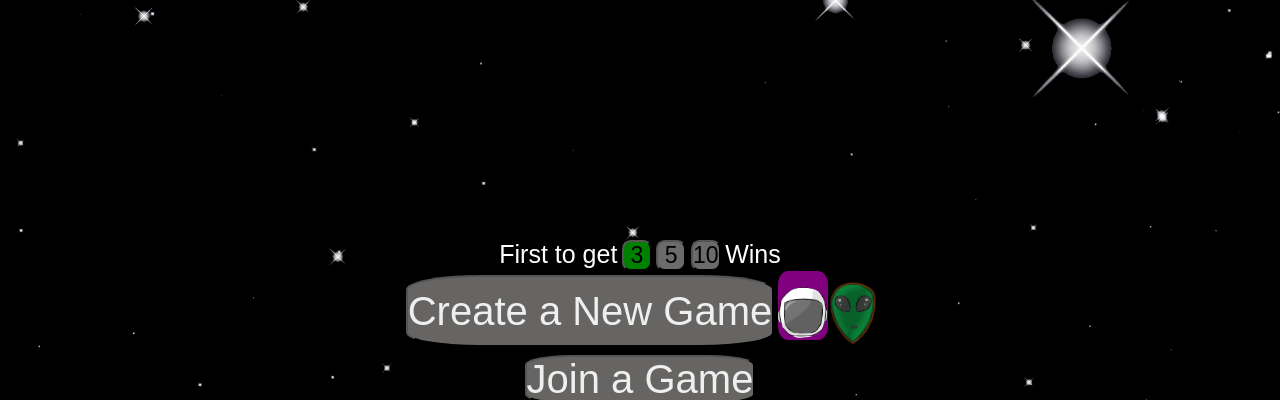
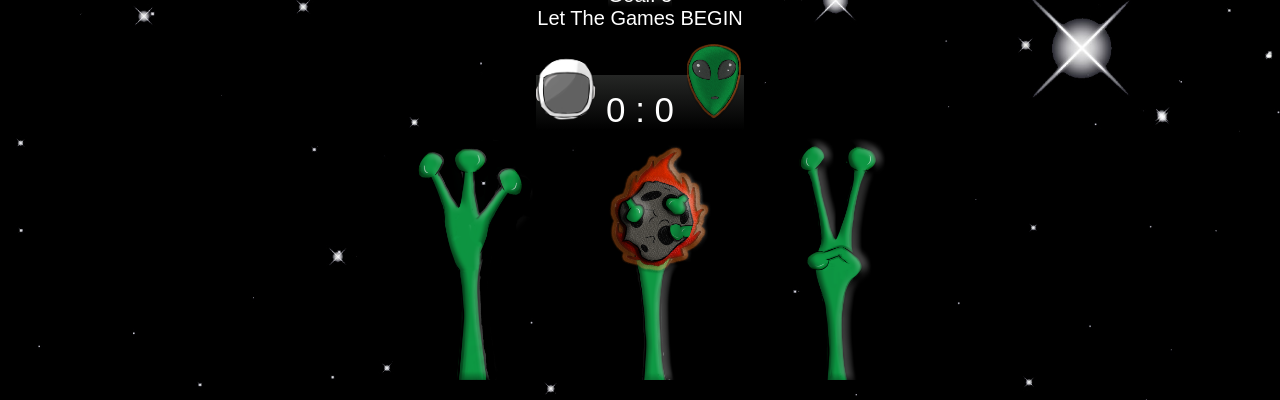
Before and after one commit to Abdelrahman-7gab/Space-Duel, a website: page public/index.html in a window 1280 px wide. Shown: the part 96-496 px from the top of the page. Drawn offline with nearby package versions, Linux system fonts and the light colour scheme; no server answers; a web font is replaced by a local one.

Commit message:
testing with scoreboard for ios possible fix

```diff
--- a/public/Style.css
+++ b/public/Style.css
@@ -199,11 +199,12 @@
 
 #gameSec{
     height:90vh;
-    display: none;
+
 
 }
 
 .scoreboard{
+
     font-size: 3.5rem;
     background: linear-gradient(rgba(93, 97, 93, 0) 45%, rgba(93, 97, 93, 0.40) 35% , rgba(93, 97, 93, 0) );
 }
--- a/public/index.html
+++ b/public/index.html
@@ -68,11 +68,16 @@
         <div id = "GameContainer">
           <span id = "Goal">Goal: 3</span>
           <span id = "crowd">Let The Games BEGIN</span>
+
+
           <div class="scoreboard">
-            <span><img id ="astroHead" class="icon" src="Photos/AstroHead.png" alt=""></span>
-            <span id="score1">0</span>:<span id="score2">0</span>
-            <span><img id ="alienHead" class = "icon" src="Photos/AlienHead.png" alt=""></span>
+
+            <span> <img id ="astroHead" class="icon" src="Photos/AstroHead.png" alt="">
+           <span id="score1">0</span> <span>:</span> <span id="score2">0</span>
+            <img id ="alienHead" class = "icon" src="Photos/AlienHead.png" alt=""></span>
           </div>
+
+
         <div class="game">
           <img class ="choice" id = "paper" src="Photos/PaperAlien.png" alt="Paper">
           <img class ="choice" id = "rock" src="Photos/RockAlienCatch.png" alt="Rock">
```
